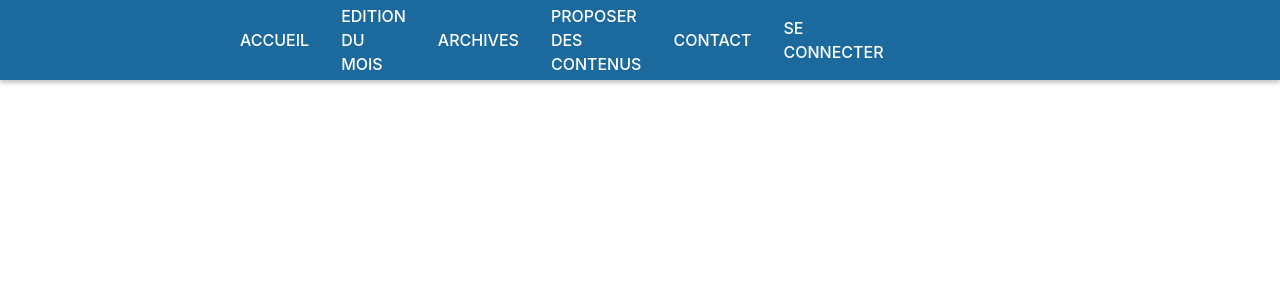
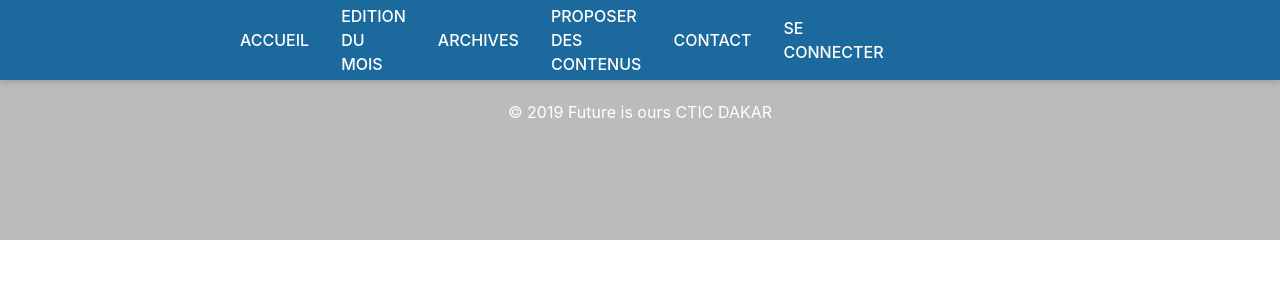
Before and after one commit to AminataDieye/ProjetCTIC, an Angular app in the folder projet-frontend/: page / in a window 1280 px wide. Shown: the top 300 px of the page. Built offline with nearby package versions, Linux system fonts and the light colour scheme.

Commit message:
ajout du footer

```diff
--- a/projet-frontend/src/app/component/footer/footer.component.css
+++ b/projet-frontend/src/app/component/footer/footer.component.css
@@ -0,0 +1,9 @@
+.footer-section{
+
+    display:flex;
+    justify-content: center;
+    background-color: #bbbbbb;
+    color:white;
+    height:15rem ;
+    align-items: center;
+}
--- a/projet-frontend/src/app/component/footer/footer.component.html
+++ b/projet-frontend/src/app/component/footer/footer.component.html
@@ -1 +1,7 @@
-<p>footer works!</p>
+<section class="footer-section">
+    <div class="footer-container">
+        <p>
+            &copy; {{currentDate}} Future is ours CTIC DAKAR
+        </p>
+    </div>
+</section>
--- a/projet-frontend/src/app/component/footer/footer.component.ts
+++ b/projet-frontend/src/app/component/footer/footer.component.ts
@@ -6,6 +6,7 @@ import { Component, OnInit } from '@angular/core';
   styleUrls: ['./footer.component.css']
 })
 export class FooterComponent implements OnInit {
+  currentDate: number = (new Date().getFullYear());
 
   constructor() { }
 
--- a/projet-frontend/src/app/component/login/login.component.ts
+++ b/projet-frontend/src/app/component/login/login.component.ts
@@ -1,5 +1,5 @@
 import { Component, OnInit } from '@angular/core';
-import { LoginService } from "src/app/services/Login.service";
+import { LoginService } from "src/app/services/login.service";
 import { FormBuilder } from '@angular/forms';
 import {Router } from '@angular/router';
 
```
